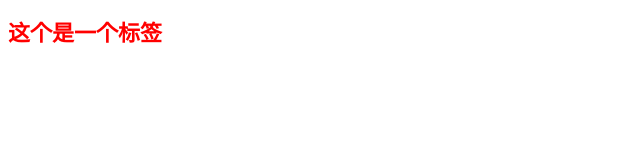
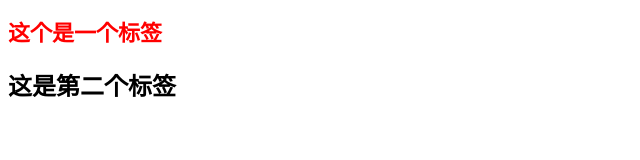
Before and after one commit to gunian1011/gunian_01, a plain HTML site: page index.html in a window 1280 px wide. Shown: the whole page, without its empty margins (0-640 px from the left). Drawn offline with Linux system fonts and the light colour scheme.

Commit message:
新增的

```diff
--- a/index.html
+++ b/index.html
@@ -14,5 +14,6 @@
 </head>
 <body>
     <h1>这个是一个标签</h1>
+    <h2>这是第二个标签</h2>
 </body>
 </html>
```
Also changed, not shown: indem.css (added), index.2.html (added), index1.html (added).
